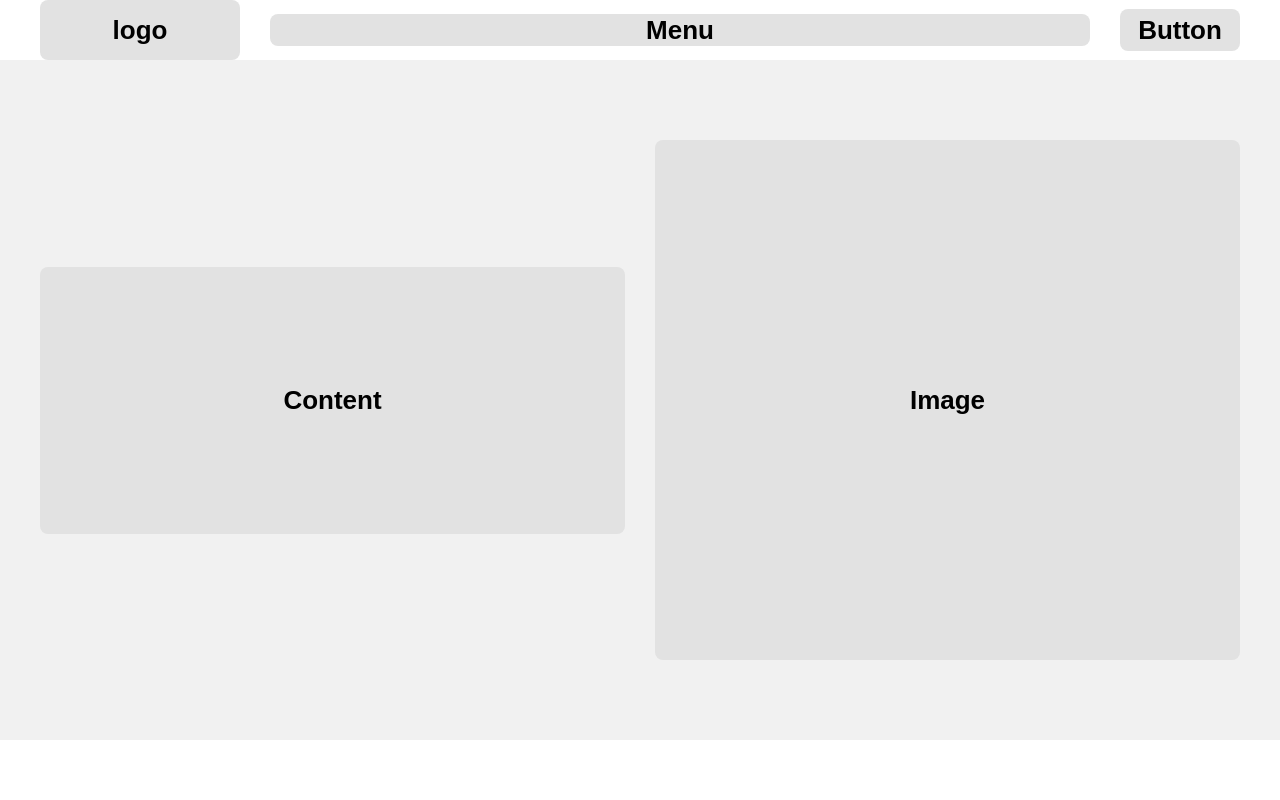
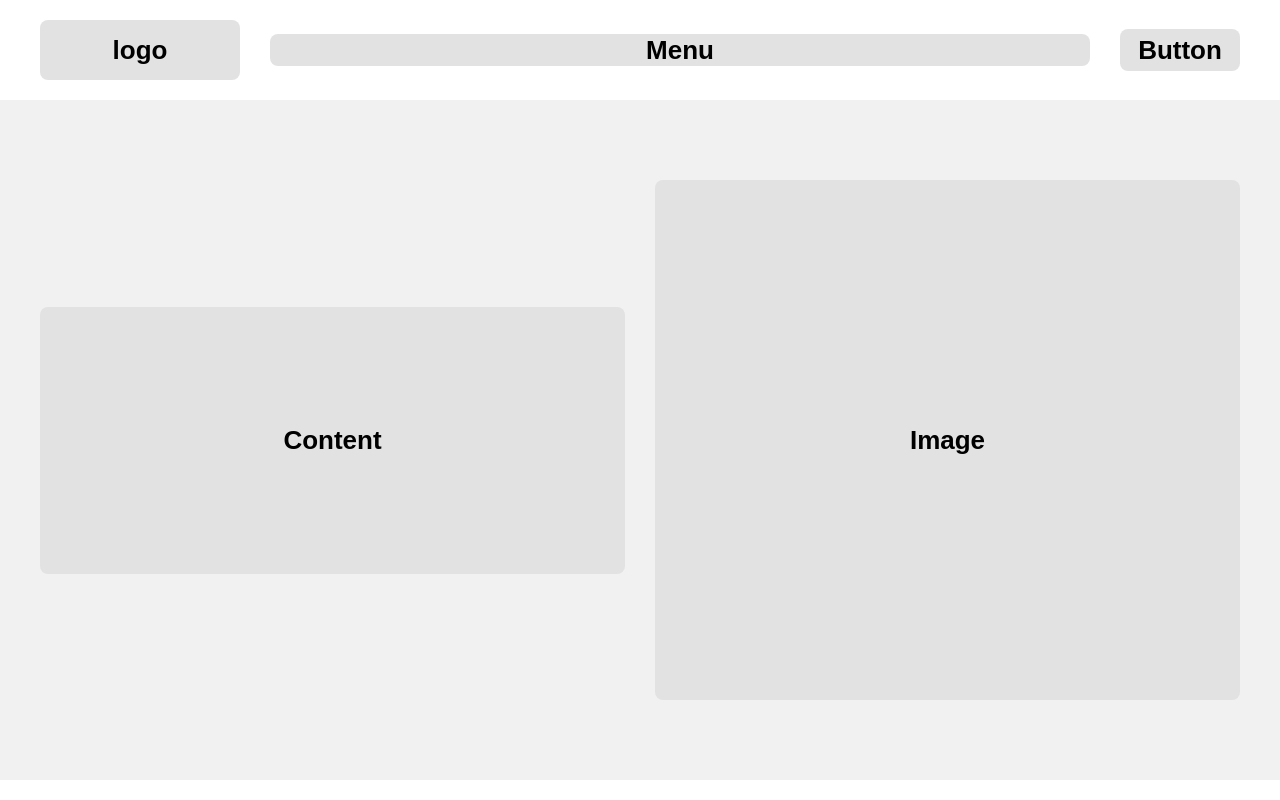
Before and after one commit to roemnao/Bai_4, a plain HTML site: page index.html in a window 1280 px wide. Shown: the top 800 px of the page. Drawn offline with Linux system fonts and the light colour scheme.

Commit message:
Update Format.css

```diff
--- a/Format.css
+++ b/Format.css
@@ -4,7 +4,7 @@ body{
     margin: 0px auto;
 }
 header{
-    padding: 20px 0px 20px 0px;
+
 }
 .block1{
 
@@ -28,7 +28,7 @@ header{
     flex-wrap: wrap;
     justify-content: center;
     align-items: center;
-    padding: 0px 0px 0px 0px;
+    padding: 20px 0px 20px 0px;
     gap: 30px;
 }
 .container{
```
